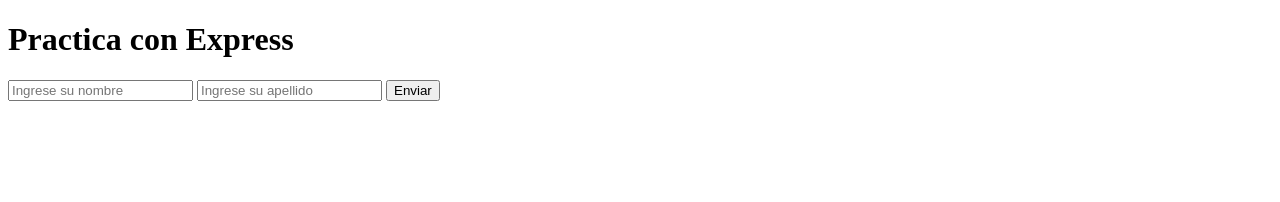
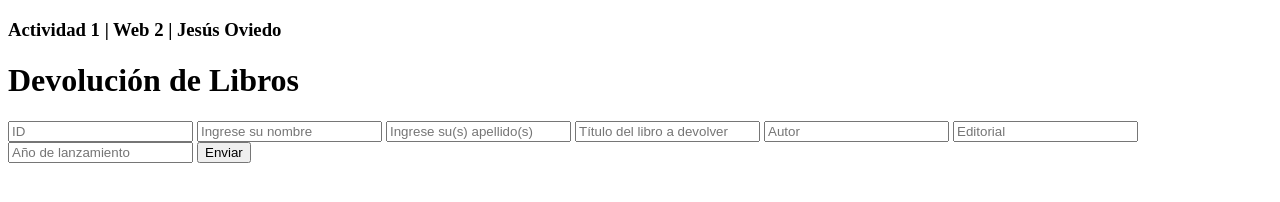
Before and after one commit to jesu1090p/practica1-express, a website: page public/index.html in a window 1280 px wide. Drawn offline with Linux system fonts and the light colour scheme.

Commit message:
Estilos agregados

```diff
--- a/index.js
+++ b/index.js
@@ -29,7 +29,7 @@
     /*if (!nombre || !apellido) {
         res.send('Faltan datos');
     }*/
-    if (!nombre || !apellido) return res.redirect('/error.html');
+    if (!id || !nombre || !apellido || !titulo_libro || !autor_libro || !editorial || !lanzamiento) return res.redirect('/error.html');
     res.send(`Hola ${nombre} ${apellido}`);
 });
 app.listen(port,()=>console.log("Servidor corriendo en el puerto " + port));
--- /dev/null
+++ b/public/error.css
@@ -0,0 +1,34 @@
+body {
+    font-family: Arial, sans-serif;
+    background-color: #f0f0f0;
+    text-align: center;
+}
+.container {
+    padding: 50px;
+    max-width: 800px;
+    margin: 0 auto;
+}
+h1 {
+    font-size: 72px;
+    color: #ff0000;
+    font-family: 'Poppins', 'Sans-serif';
+    font-weight: 300;
+}
+p {
+    font-size: 24px;
+    color: #333;
+    font-family: 'Sora';
+    font-weight: 200;
+}
+
+.regresar {
+    font-family: 'Sora';
+    font-weight: 300;
+}
+a {
+    text-decoration: none;
+    color: #0074e4;
+}
+a:hover {
+    text-decoration: underline;
+}
--- /dev/null
+++ b/public/form.css
@@ -0,0 +1,39 @@
+body {
+    font-family: 'Poppins', sans-serif;
+    background-color: #f0f0f0;
+    text-align: center;
+}
+h1 {
+    font-size: 36px;
+    color: #333;
+    margin-top: 20px;
+}
+form {
+    background-color: #fff;
+    border-radius: 10px;
+    box-shadow: 0 2px 4px rgba(0, 0, 0, 0.1);
+    padding: 20px;
+    max-width: 600px;
+    margin: 0 auto;
+}
+input[type="text"] {
+    width: 100%;
+    padding: 10px 0px 10px 10px;
+    margin-bottom: 10px;
+    border: 1px solid #ccc;
+    border-radius: 5px;
+    font-size: 16px;
+    font-family: Sora, 'Sans-serif';
+}
+button[type="submit"] {
+    background-color: #0074e4;
+    color: #fff;
+    border: none;
+    padding: 10px 20px;
+    font-size: 18px;
+    border-radius: 5px;
+    cursor: pointer;
+}
+button[type="submit"]:hover {
+    background-color: #0056a4;
+}
--- a/public/index.html
+++ b/public/index.html
@@ -3,15 +3,29 @@
 <head>
     <meta charset="UTF-8">
     <meta name="viewport" content="width=device-width, initial-scale=1.0">
-    <title>Document</title>
+    <title>Actividad 1 - Servidor con Express - Web 2 - Jesus Oviedo</title>
+    <link rel="preconnect" href="https://fonts.googleapis.com">
+    <link rel="preconnect" href="https://fonts.gstatic.com" crossorigin>
+    <link href="https://fonts.googleapis.com/css2?family=Poppins:ital,wght@0,100;0,300;0,400;0,500;0,600;0,700;0,800;0,900;1,100;1,200;1,300;1,400;1,500;1,600;1,700;1,800;1,900&family=Sora&display=swap" rel="stylesheet">
+    <style>
+
+    </style>
 </head>
 <body>
+    <h3>
+        Actividad 1 | Web 2 | Jes&uacute;s Oviedo
+    </h3>
     <h1>
-        Practica con Express
+        Devoluci&oacute;n de Libros
     </h1>
     <form action="http://localhost:3005/formulario" method="post">
+        <input type="text" name="id" id="" placeholder="ID">
         <input type="text" name="nombre" id="" placeholder="Ingrese su nombre">
-        <input type="text" name="apellido" id="" placeholder="Ingrese su apellido">
+        <input type="text" name="apellido" id="" placeholder="Ingrese su(s) apellido(s)">
+        <input type="text" name="titulo_libro" id="" placeholder="T&iacute;tulo del libro a devolver">
+        <input type="text" name="autor_libro" id="" placeholder="Autor">
+        <input type="text" name="editorial" id="" placeholder="Editorial">
+        <input type="text" name="lanzamiento" id="" placeholder="A&ntilde;o de lanzamiento">
         <button type="submit">Enviar</button>
     </form>
 </body>
```
Also changed, not shown: public/error.html (+8 -3 lines).
